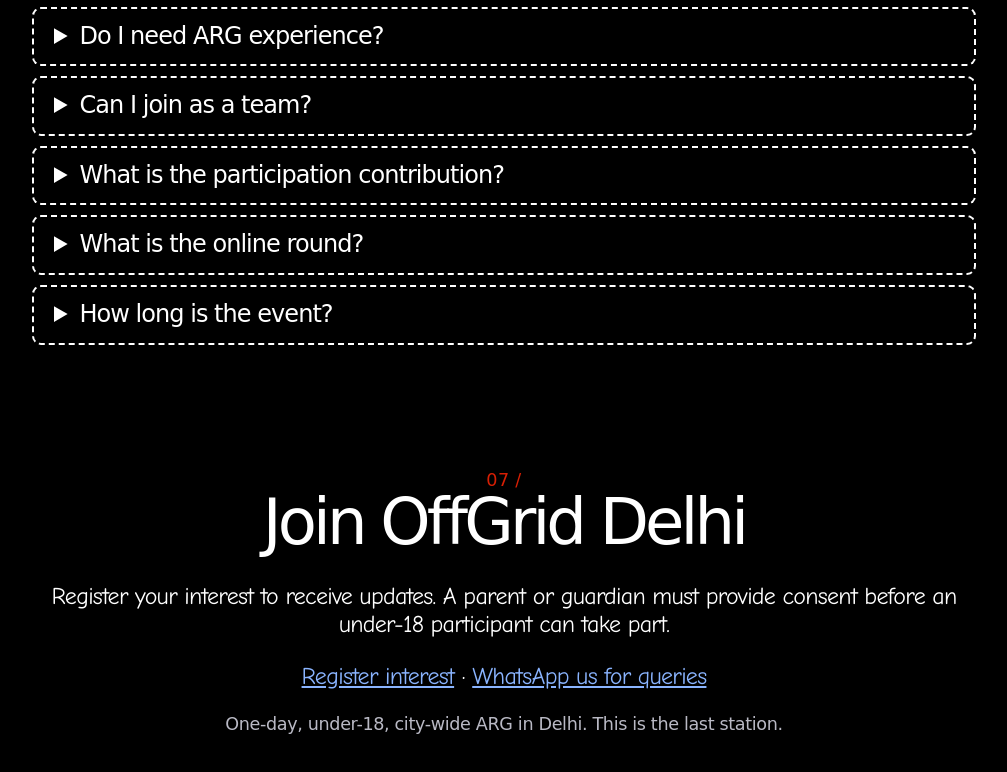
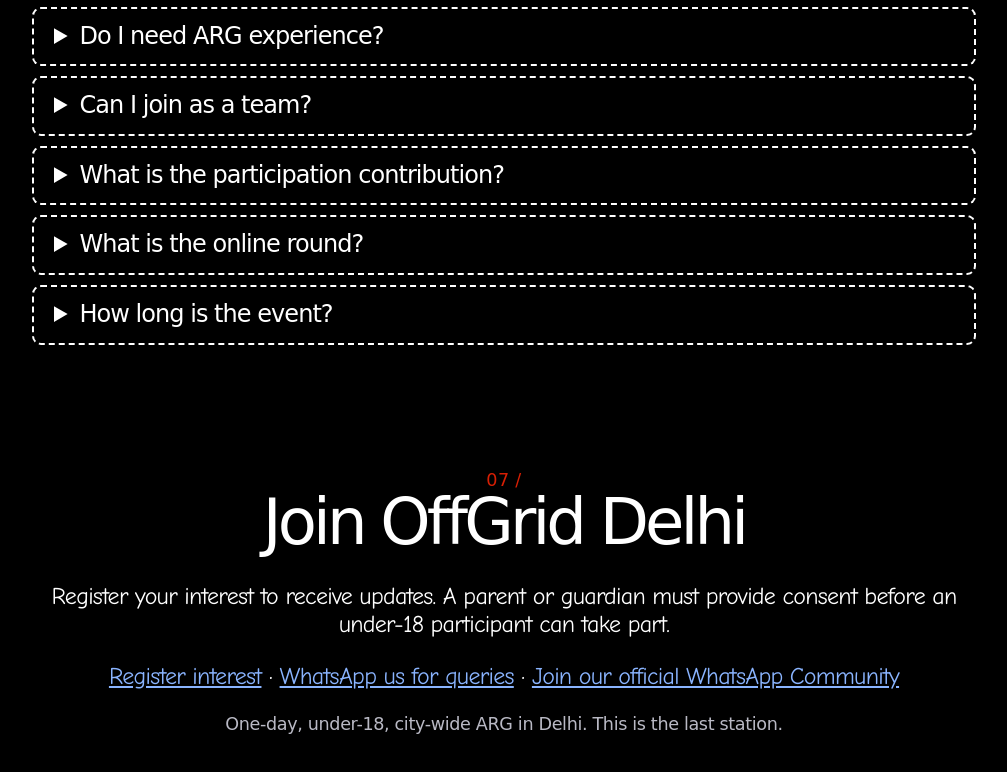
Before and after one commit to buildwithutkarsh-cpu/offgrid, a plain HTML site: page index.html in a window 1280 px wide. Shown: the part 4040-4812 px from the top of the page, without its empty margins (136-1143 px from the left). Drawn offline with Linux system fonts and the light colour scheme; a web font is replaced by a local one.

Commit message:
feat: add link to join official WhatsApp community in registration section

```diff
--- a/index.html
+++ b/index.html
@@ -136,7 +136,7 @@
 
 <h2 id="join">Join OffGrid Delhi</h2>
 <p>Register your interest to receive updates. A parent or guardian must provide consent before an under-18 participant can take part.</p>
-<p><a href="/register">Register interest</a> &middot; <a href="https://wa.me/918750955845?text=Hi%2C%20I%20have%20a%20question%20about%20OffGrid%20Delhi." target="_blank" rel="noopener noreferrer">WhatsApp us for queries</a></p>
+<p><a href="/register">Register interest</a> &middot; <a href="https://wa.me/918750955845?text=Hi%2C%20I%20have%20a%20question%20about%20OffGrid%20Delhi." target="_blank" rel="noopener noreferrer">WhatsApp us for queries</a> &middot; <a href="https://chat.whatsapp.com/EBRP9G6iros9ZBRn7gttBX" target="_blank" rel="noopener noreferrer">Join our official WhatsApp Community</a></p>
 <p class="dim">One-day, under-18, city-wide ARG in Delhi. This is the last station.</p>
 </main>
 <script>
```
